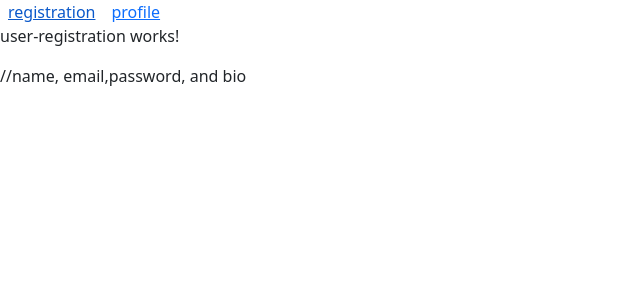
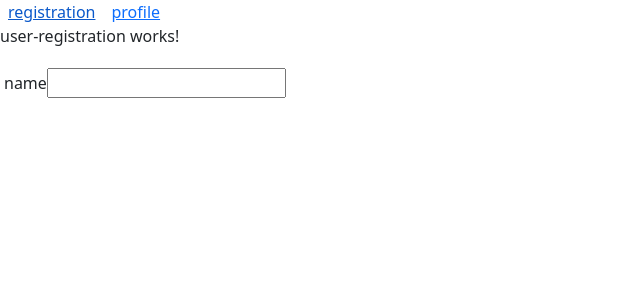
Before and after one commit to hmacgit/userRegistration, an Angular app: page /login in a window 1280 px wide. Shown: the top 300 px of the page, without its empty margins (0-640 px from the left). Built offline with nearby package versions, Linux system fonts and the light colour scheme.

Commit message:
registration module

```diff
--- a/src/app/user-registration/user-registration.component.html
+++ b/src/app/user-registration/user-registration.component.html
@@ -1,3 +1,15 @@
 <p>user-registration works!</p>
 
-//name, email,password, and bio
+
+<form
+  [formGroup]="fg"
+  (ngSubmit)="saveEvent()">
+  <div class="p-grid p-fluid my-1">
+    <div class="p-col-12 p-md-1">
+      <label>{{controlConstants.name}}</label>
+      <input type="text"
+             pInputText
+             [formControlName]="controlConstants.name"/>
+    </div>
+  </div>
+</form>
--- a/src/app/user-registration/user-registration.component.ts
+++ b/src/app/user-registration/user-registration.component.ts
@@ -1,5 +1,7 @@
 import { Component, OnInit } from '@angular/core';
 import {FormGroup} from '@angular/forms';
+import {UserRegistrationService} from './user-registration.service';
+import {UserRegistrationConstants} from './user-registration.constants';
 
 @Component({
   selector: 'app-user-registration',
@@ -9,10 +11,18 @@ import {FormGroup} from '@angular/forms';
 export class UserRegistrationComponent implements OnInit {
 
   fg: FormGroup;
+  controlConstants = UserRegistrationConstants.controls;
 
-  constructor() { }
+
+  constructor(private userReg: UserRegistrationService) { }
 
   ngOnInit(): void {
+    this.fg = this.userReg.dataEntry();
+
+  }
+
+  saveEvent() {
+
   }
 
 
```
Also changed, not shown: src/app/app.module.ts (+7 -2 lines), src/app/user-registration/user-registration.module.ts (added, +14 -0 lines).
